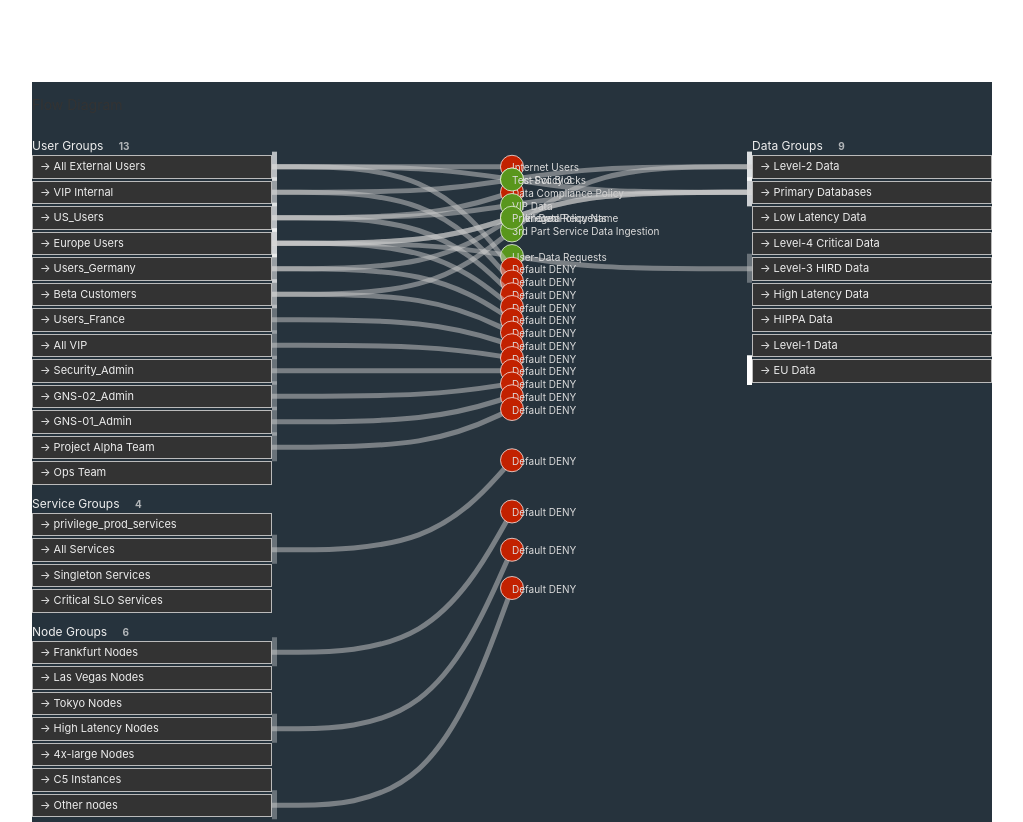
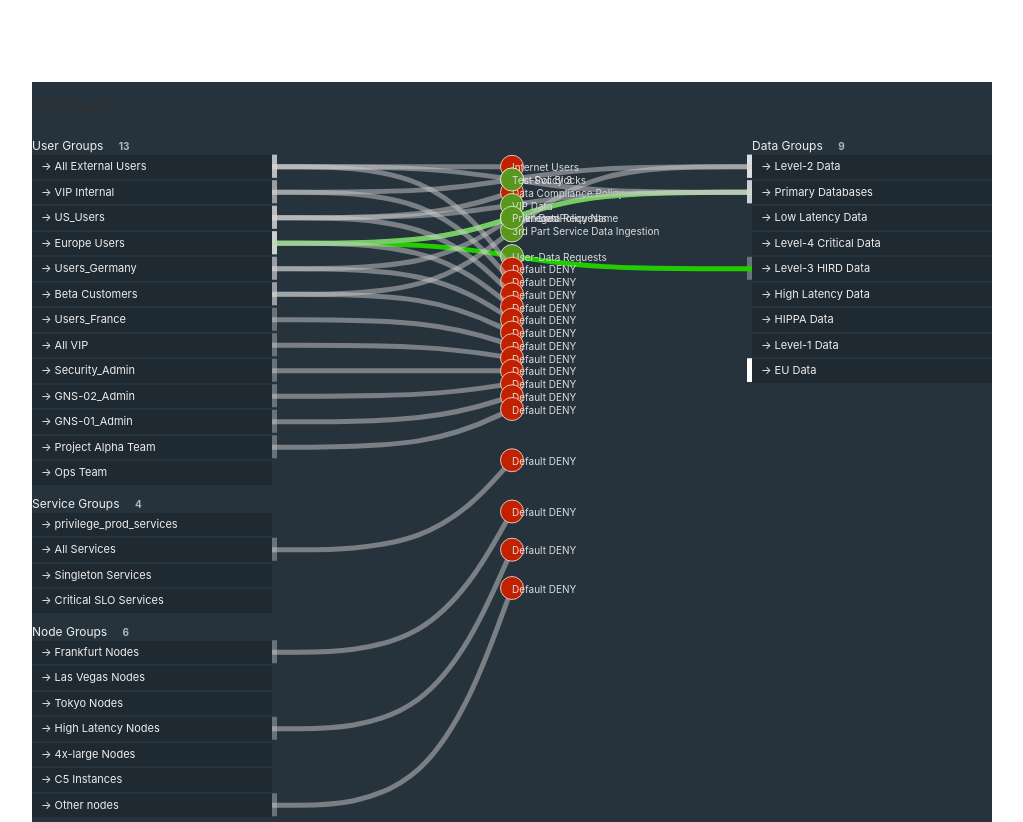
Before and after one commit to rostag/exp, an Angular app: page / in a window 1280 px wide. Shown: the top 822 px of the page, without its empty margins (128-1151 px from the left). Built offline with nearby package versions, Linux system fonts and the light colour scheme.

Commit message:
Rendering selected item

```diff
--- a/src/app/diagram/data-mocks.ts
+++ b/src/app/diagram/data-mocks.ts
@@ -194,13 +194,15 @@ export const flowEntries: FlowEntry[] = [
         source: 'source-4',
         destination: 'destination-2',
         intent: 'ALLOW',
-        label: 'User-Data Requests'
+        label: 'User-Data Requests',
+        selected: true
     },
     {
         source: 'source-4',
         destination: 'destination-5',
         intent: 'ALLOW',
-        label: 'User-Data Requests'
+        label: 'User-Data Requests',
+        selected: true
     },
     {
         source: 'source-5',
--- a/src/app/diagram/diagram.component.scss
+++ b/src/app/diagram/diagram.component.scss
@@ -24,11 +24,15 @@
             }
 
             .list-item {
-                border: 1px solid #bbb;
-                background-color: #333;
-                padding: 2px 6px 3px 7px;
+                border: 2px solid transparent;
+                background-color: rgba(0, 0, 0, 0.19);
+                padding: 1px 6px 2px 7px;
                 margin-bottom: 2px;
                 font-size: 11px;
+            }
+
+            .list-item.selected {
+                border-color: #59961C;
             }
 
             .list-item:hover {
--- a/src/app/diagram/diagram.component.ts
+++ b/src/app/diagram/diagram.component.ts
@@ -27,7 +27,7 @@ export class DiagramComponent implements OnInit {
     public destinations = destinations;
     public flowEntries = flowEntries;
 
-    barHeight = 30;
+    barHeight = 24;
 
     // Flow line
     flowCapColor = 'rgba(255, 255, 255, 0.31)';
@@ -153,11 +153,12 @@ export class DiagramComponent implements OnInit {
             .attr('width', this.flowCapWidth)
             .attr('height', this.barHeight - 1);
 
+        // Line
         chart
             .append('path')
             .style('fill', 'none')
-            .style('stroke', this.flowStrokeColor)
-            .style('opacity', this.flowStrokeOpacity)
+            .style('stroke', gate.selected ? this.flowStrokeColorSelected : this.flowStrokeColor)
+            .style('opacity', gate.selected ? 1 : this.flowStrokeOpacity)
             .style('stroke-width', this.flowStrokeWidth)
             .attr('d', pathData);
 
```
